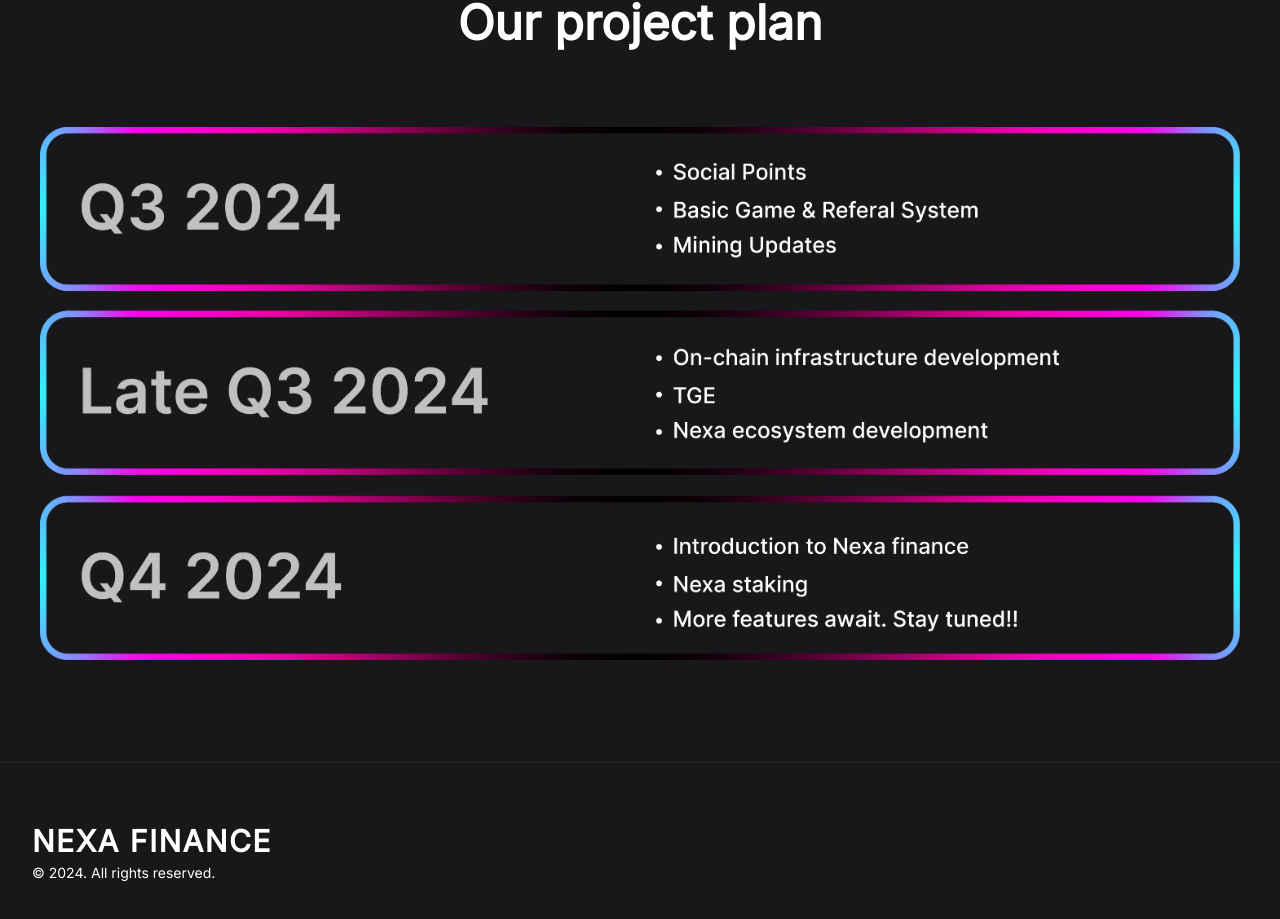
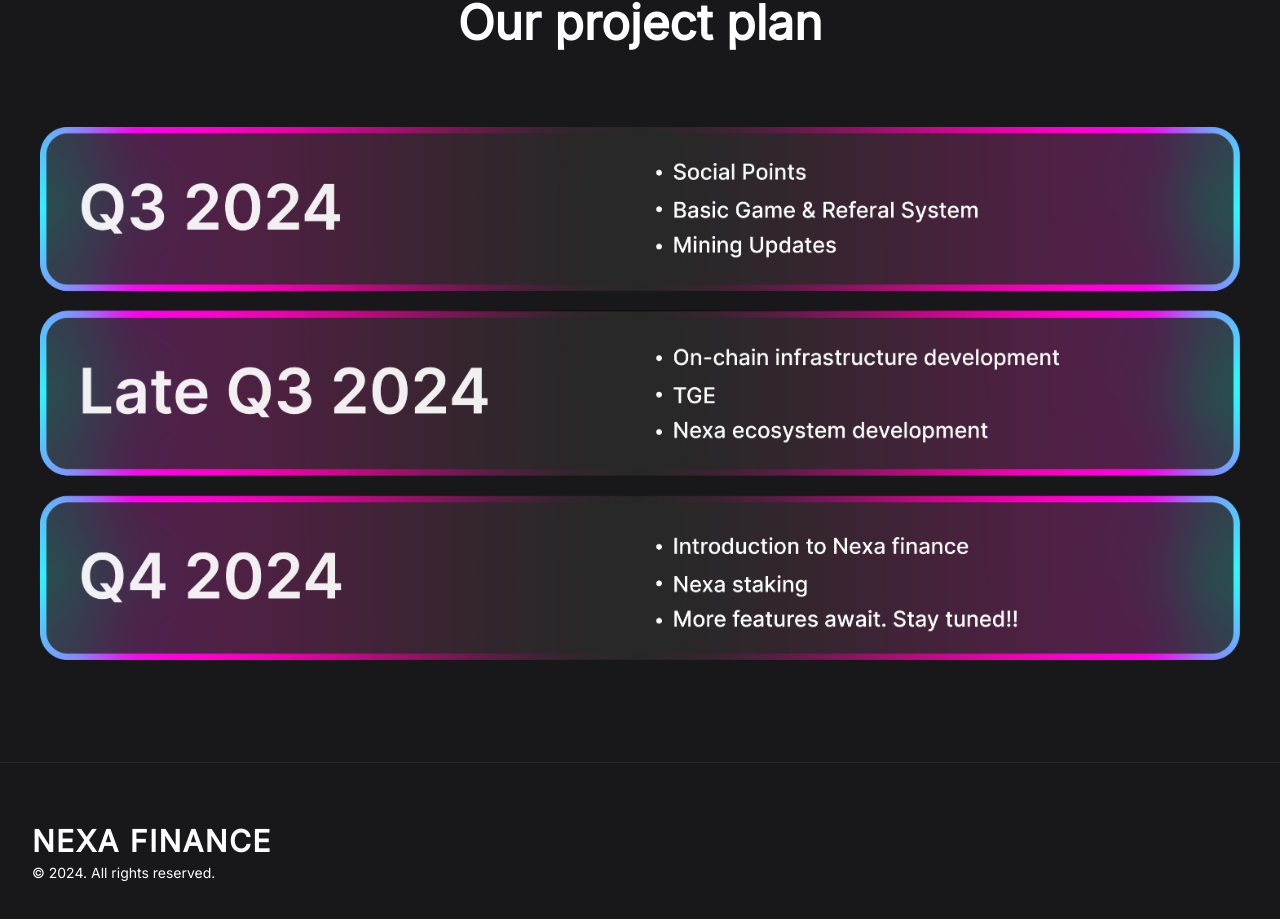
Before and after one commit to cryptomia69/NEXA-FINANCE, a Next.js app: page / in a window 1280 px wide. Shown: the part 933-1852 px from the top of the page. Built offline with nearby package versions, Linux system fonts and the light colour scheme.

Commit message:
Update index.jsx

```diff
--- a/pages/index.jsx
+++ b/pages/index.jsx
@@ -96,7 +96,7 @@ export default function Home() {
 					</div>
 					<div className="w-auto my-20 mx-10">
 						<Image
-							src="/roadmap2.png"
+							src="/roadmap3.png"
 							alt="Error Loading"
 							width={1280}
 							height={568.295988}
```
